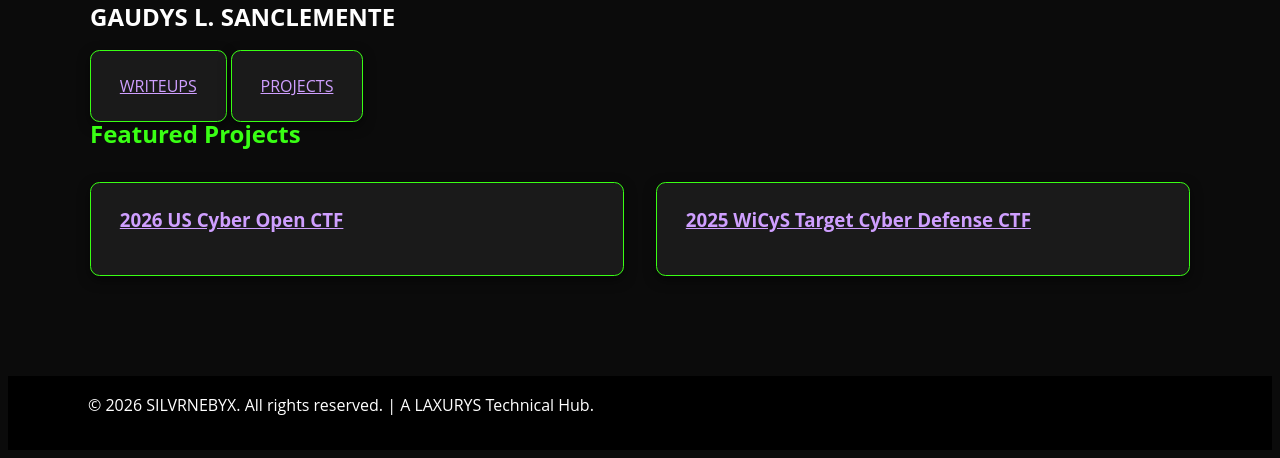
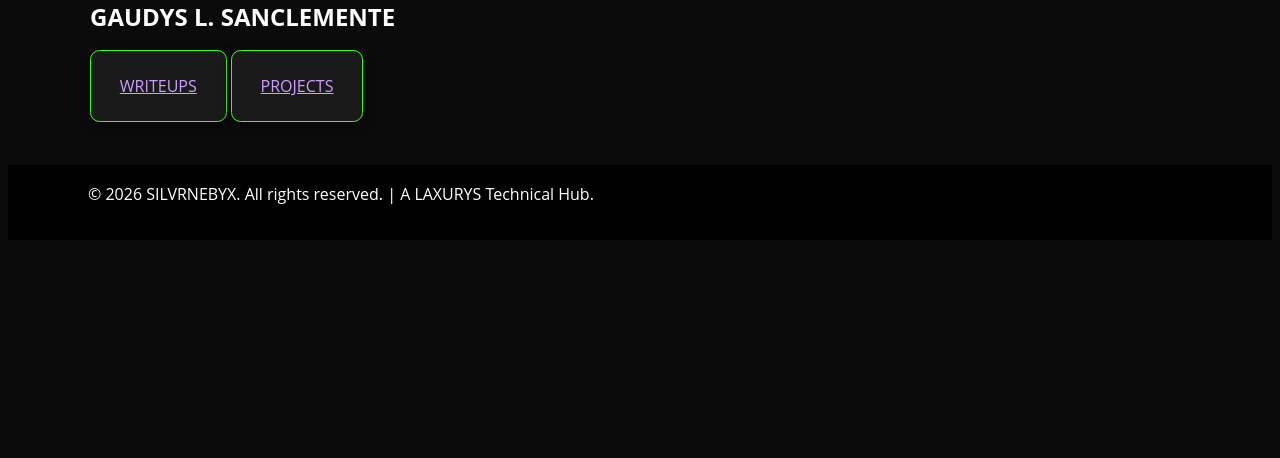
Before and after one commit to glsanclem/silvrnebyxlab, a Jekyll site: the page built from index.md, in a window 1280 px wide. Shown: the part 977-1435 px from the top of the page. Built offline with Jekyll 4.4.1, drawn with Linux system fonts in a browser that asks for light colours; after the commit the page ends 1225 px from its top, so only the background shows below that.

Commit message:
Delete Featured Projects section from index.md
Removed the 'Featured Projects' section and related content.

```diff
--- a/index.md
+++ b/index.md
@@ -23,7 +23,7 @@ hero:
     <span class="typewriter_cursor">|</span>
   </div>
 
-  <!-- --------------- HOMEPAGE BUTTONS --------------- -->
+<!-- --------------- HOMEPAGE BUTTONS --------------- -->
 
   <div class="homepage_buttons">
     <a href="{{ site.baseurl }}/writeups" class="challenge-box home-button">WRITEUPS</a>
@@ -76,18 +76,3 @@ hero:
 
   typePhrase();
 </script>
-
-
-## Featured Projects
-
-<div class="challenge-grid">
-
-<div class="challenge-box">
-<h3><a href="https://glsanclem.github.io/2026-US-Cyber-Open-CTF/">2026 US Cyber Open CTF</a></h3>
-</div>
-
-<div class="challenge-box">
-<h3><a href="https://glsanclem.github.io/2025_wicys_target_ctf/">2025 WiCyS Target Cyber Defense CTF</a></h3>
-</div>
-
-</div>
```
